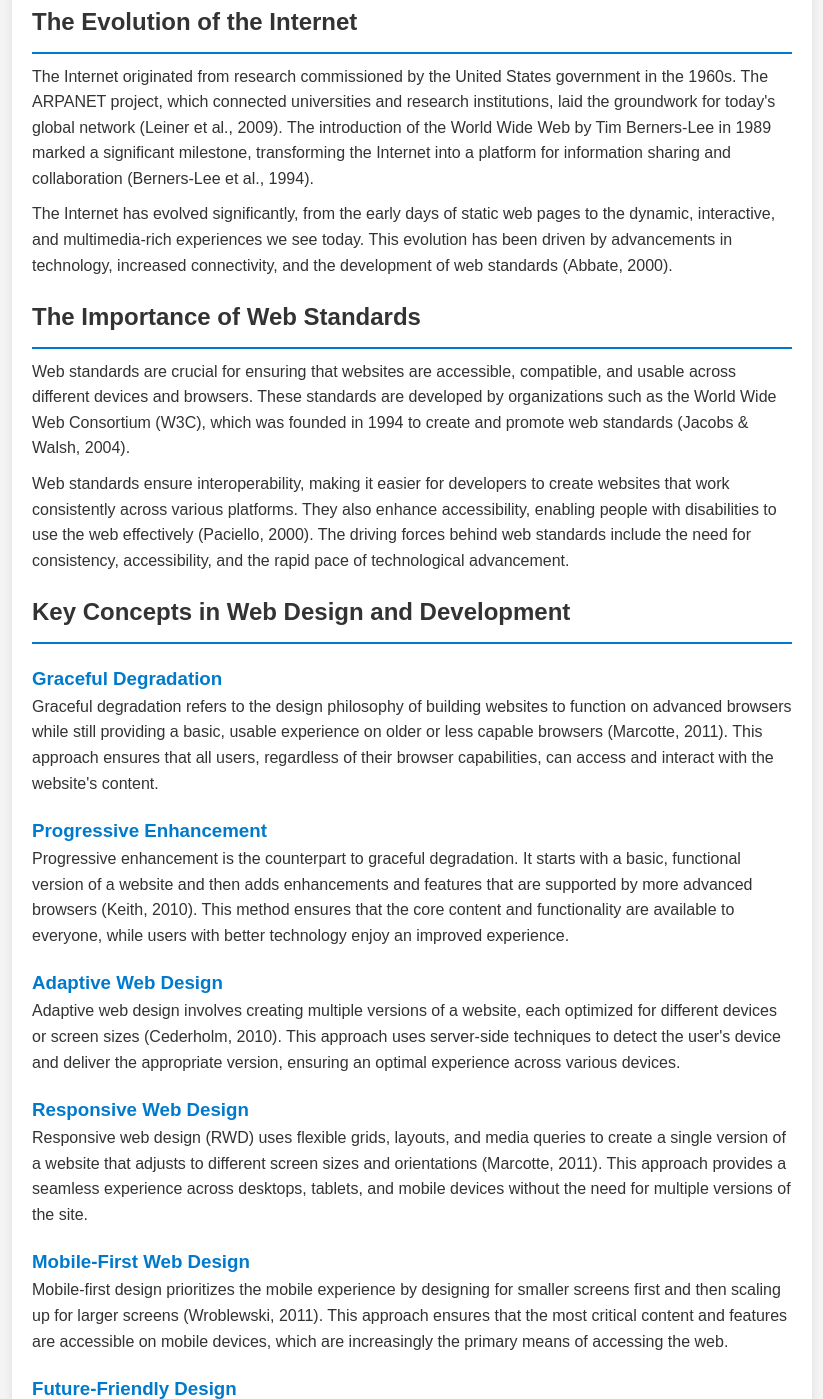
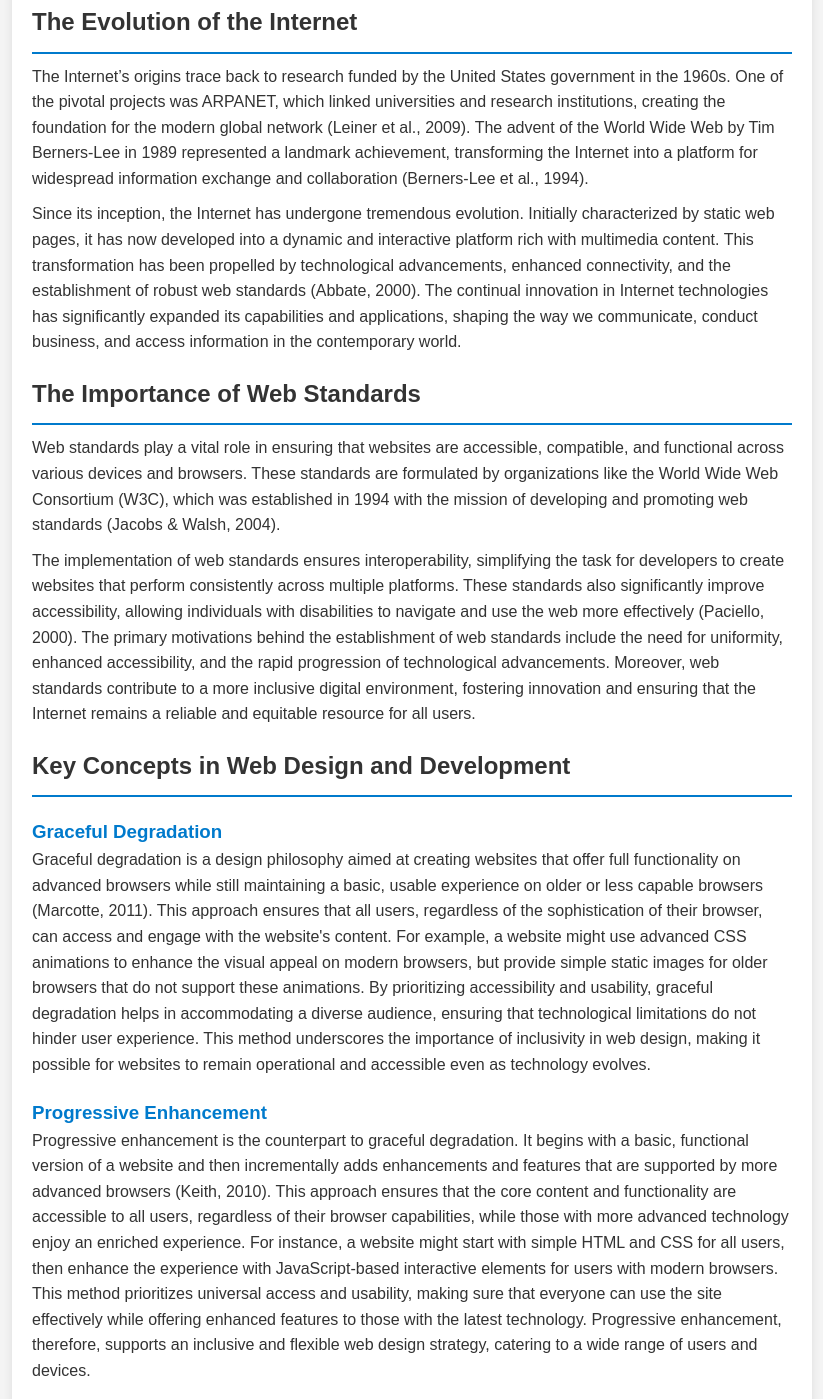
Before and after one commit to shun-xyz/webactivities, a plain HTML site: page index.html in a window 1280 px wide. Shown: the part 490-1889 px from the top of the page, without its empty margins (228-1051 px from the left). Drawn offline with Linux system fonts and the light colour scheme.

Commit message:
Update index.html

```diff
--- a/index.html
+++ b/index.html
@@ -22,32 +22,32 @@
         </section>
         <section>
             <h2>The Evolution of the Internet</h2>
-            <p>The Internet originated from research commissioned by the United States government in the 1960s. The ARPANET project, which connected universities and research institutions, laid the groundwork for today's global network (Leiner et al., 2009). The introduction of the World Wide Web by Tim Berners-Lee in 1989 marked a significant milestone, transforming the Internet into a platform for information sharing and collaboration (Berners-Lee et al., 1994).</p>
-            <p>The Internet has evolved significantly, from the early days of static web pages to the dynamic, interactive, and multimedia-rich experiences we see today. This evolution has been driven by advancements in technology, increased connectivity, and the development of web standards (Abbate, 2000).</p>
+            <p>The Internet’s origins trace back to research funded by the United States government in the 1960s. One of the pivotal projects was ARPANET, which linked universities and research institutions, creating the foundation for the modern global network (Leiner et al., 2009). The advent of the World Wide Web by Tim Berners-Lee in 1989 represented a landmark achievement, transforming the Internet into a platform for widespread information exchange and collaboration (Berners-Lee et al., 1994).</p>
+            <p>Since its inception, the Internet has undergone tremendous evolution. Initially characterized by static web pages, it has now developed into a dynamic and interactive platform rich with multimedia content. This transformation has been propelled by technological advancements, enhanced connectivity, and the establishment of robust web standards (Abbate, 2000). The continual innovation in Internet technologies has significantly expanded its capabilities and applications, shaping the way we communicate, conduct business, and access information in the contemporary world.</p>
         </section>
         <section>
             <h2>The Importance of Web Standards</h2>
-            <p>Web standards are crucial for ensuring that websites are accessible, compatible, and usable across different devices and browsers. These standards are developed by organizations such as the World Wide Web Consortium (W3C), which was founded in 1994 to create and promote web standards (Jacobs & Walsh, 2004).</p>
-            <p>Web standards ensure interoperability, making it easier for developers to create websites that work consistently across various platforms. They also enhance accessibility, enabling people with disabilities to use the web effectively (Paciello, 2000). The driving forces behind web standards include the need for consistency, accessibility, and the rapid pace of technological advancement.</p>
+            <p>Web standards play a vital role in ensuring that websites are accessible, compatible, and functional across various devices and browsers. These standards are formulated by organizations like the World Wide Web Consortium (W3C), which was established in 1994 with the mission of developing and promoting web standards (Jacobs & Walsh, 2004).</p>
+            <p>The implementation of web standards ensures interoperability, simplifying the task for developers to create websites that perform consistently across multiple platforms. These standards also significantly improve accessibility, allowing individuals with disabilities to navigate and use the web more effectively (Paciello, 2000). The primary motivations behind the establishment of web standards include the need for uniformity, enhanced accessibility, and the rapid progression of technological advancements. Moreover, web standards contribute to a more inclusive digital environment, fostering innovation and ensuring that the Internet remains a reliable and equitable resource for all users.</p>
         </section>
         <section>
             <h2>Key Concepts in Web Design and Development</h2>
             <h3>Graceful Degradation</h3>
-            <p>Graceful degradation refers to the design philosophy of building websites to function on advanced browsers while still providing a basic, usable experience on older or less capable browsers (Marcotte, 2011). This approach ensures that all users, regardless of their browser capabilities, can access and interact with the website's content.</p>
+            <p>Graceful degradation is a design philosophy aimed at creating websites that offer full functionality on advanced browsers while still maintaining a basic, usable experience on older or less capable browsers (Marcotte, 2011). This approach ensures that all users, regardless of the sophistication of their browser, can access and engage with the website's content. For example, a website might use advanced CSS animations to enhance the visual appeal on modern browsers, but provide simple static images for older browsers that do not support these animations. By prioritizing accessibility and usability, graceful degradation helps in accommodating a diverse audience, ensuring that technological limitations do not hinder user experience. This method underscores the importance of inclusivity in web design, making it possible for websites to remain operational and accessible even as technology evolves.</p>
             <h3>Progressive Enhancement</h3>
-            <p>Progressive enhancement is the counterpart to graceful degradation. It starts with a basic, functional version of a website and then adds enhancements and features that are supported by more advanced browsers (Keith, 2010). This method ensures that the core content and functionality are available to everyone, while users with better technology enjoy an improved experience.</p>
+            <p>Progressive enhancement is the counterpart to graceful degradation. It begins with a basic, functional version of a website and then incrementally adds enhancements and features that are supported by more advanced browsers (Keith, 2010). This approach ensures that the core content and functionality are accessible to all users, regardless of their browser capabilities, while those with more advanced technology enjoy an enriched experience. For instance, a website might start with simple HTML and CSS for all users, then enhance the experience with JavaScript-based interactive elements for users with modern browsers. This method prioritizes universal access and usability, making sure that everyone can use the site effectively while offering enhanced features to those with the latest technology. Progressive enhancement, therefore, supports an inclusive and flexible web design strategy, catering to a wide range of users and devices.</p>
             <h3>Adaptive Web Design</h3>
-            <p>Adaptive web design involves creating multiple versions of a website, each optimized for different devices or screen sizes (Cederholm, 2010). This approach uses server-side techniques to detect the user's device and deliver the appropriate version, ensuring an optimal experience across various devices.</p>
+            <p>Adaptive web design involves creating multiple versions of a website, each tailored to different devices or screen sizes (Cederholm, 2010). This approach utilizes server-side techniques to detect the user's device and deliver the most appropriate version, ensuring an optimal experience across various platforms. For example, a website might have distinct versions for desktops, tablets, and smartphones, each designed to leverage the unique capabilities and constraints of these devices. By providing device-specific versions, adaptive web design ensures that users receive a customized and efficient experience, regardless of the device they are using. This method highlights the importance of delivering a seamless user experience across a diverse range of technologies and screen sizes, making the web more accessible and enjoyable for everyone.</p>
             <h3>Responsive Web Design</h3>
-            <p>Responsive web design (RWD) uses flexible grids, layouts, and media queries to create a single version of a website that adjusts to different screen sizes and orientations (Marcotte, 2011). This approach provides a seamless experience across desktops, tablets, and mobile devices without the need for multiple versions of the site.</p>
+            <p>Responsive web design (RWD) utilizes adaptable grids, layouts, and media queries to create a single website version that seamlessly adjusts to various screen sizes and orientations (Marcotte, 2011). This technique ensures a unified experience across desktops, tablets, and mobile devices without requiring multiple site versions. For example, a responsive website automatically reconfigures its layout, images, and navigation to fit the screen dimensions of any device, from large desktop displays to small smartphone screens. By implementing RWD, developers can maintain consistency in user experience and simplify site maintenance, as updates are made to just one version. This strategy highlights the importance of adaptability and efficiency in contemporary web design, ensuring an optimal viewing experience for users on any device.</p>
             <h3>Mobile-First Web Design</h3>
-            <p>Mobile-first design prioritizes the mobile experience by designing for smaller screens first and then scaling up for larger screens (Wroblewski, 2011). This approach ensures that the most critical content and features are accessible on mobile devices, which are increasingly the primary means of accessing the web.</p>
+            <p>Mobile-first design focuses on prioritizing the mobile experience by initially designing for smaller screens and then scaling up for larger screens (Wroblewski, 2011). This strategy ensures that essential content and features are readily accessible on mobile devices, which are becoming the primary way people access the web. By starting with the constraints of a smaller screen, designers can emphasize simplicity and prioritize the most important elements, ensuring they work well on mobile devices. Once the mobile version is perfected, the design can be expanded to enhance the experience on tablets, laptops, and desktops. This approach reflects the growing importance of mobile web access and helps create user-friendly websites that deliver key information effectively, regardless of the device used.</p>
             <h3>Future-Friendly Design</h3>
-            <p>Future-friendly design anticipates and accommodates future advancements in technology. It involves creating flexible, modular designs that can adapt to new devices, screen sizes, and user behaviors (Caldwell et al., 2012). This approach helps ensure that websites remain relevant and functional as technology evolves.</p>
+            <p>Future-friendly design proactively prepares for and embraces upcoming technological advancements. It revolves around crafting adaptable and modular designs capable of adjusting to emerging devices, varied screen sizes, and evolving user behaviors (Caldwell et al., 2012). By adopting this approach, designers aim to maintain the relevance and functionality of websites amid ongoing technological progress. This proactive stance not only future-proofs websites but also fosters agility in adapting to changing user needs and technological landscapes. Emphasizing flexibility and foresight, future-friendly design positions websites to effectively serve users across diverse platforms and technological environments.</p>
         </section>
         <section>
             <h2>Conclusion</h2>
-            <p>The Internet has undergone significant transformations since its inception, driven by technological advancements and the establishment of web standards. Understanding and implementing key web design concepts such as graceful degradation, progressive enhancement, adaptive web design, responsive web design, mobile-first design, and future-friendly design are essential for creating accessible, efficient, and user-friendly websites.</p>
+            <p>The Internet has evolved significantly since its inception, driven by technological advancements and the establishment of robust web standards. Key web design principles such as graceful degradation, progressive enhancement, adaptive web design, responsive web design, mobile-first design, and future-friendly design play pivotal roles in creating accessible, efficient, and user-friendly websites. These concepts ensure that websites can adapt seamlessly to diverse user environments and technological capabilities. Graceful degradation and progressive enhancement strategies enable websites to maintain usability across different browsers and devices, ensuring consistent access to content and functionality. They also collectively contribute to the creation of dynamic and forward-thinking websites that meet the evolving needs of users in today's digital landscape.</p>
         </section>
         <section>
             <h2>References</h2>
```
